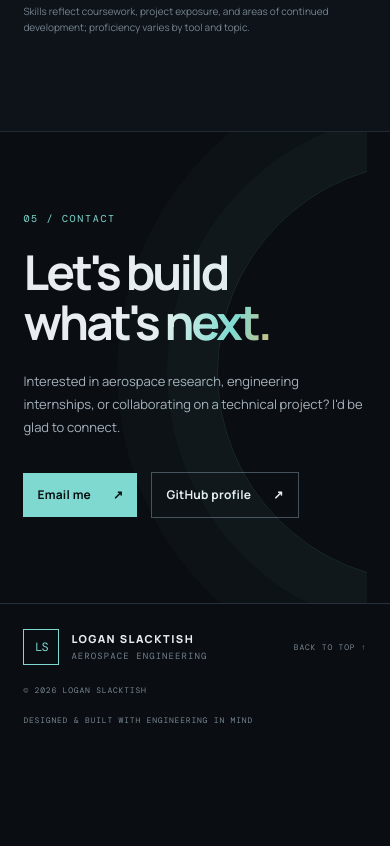
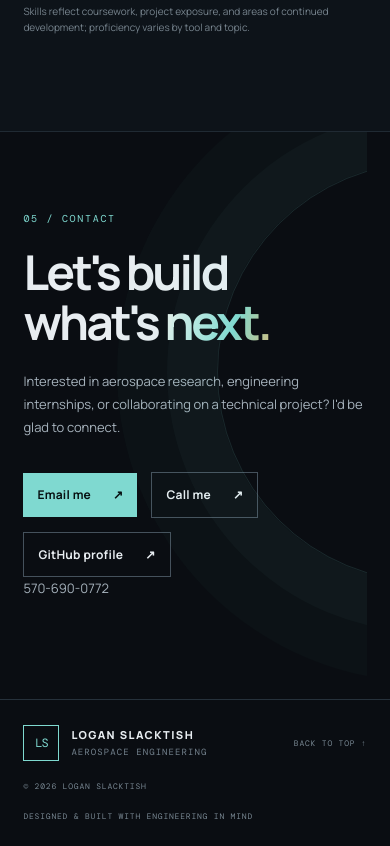
Before and after one commit to logoslack-1/ProjectPortfolio, a plain HTML site: page index.html in a window 390 px wide. Shown: the part 6218-7064 px from the top of the page. Before the commit the page ends 6968 px from the top, so only its background shows below. Drawn offline with nearby package versions, Linux system fonts and the light colour scheme.

Commit message:
Add clickable phone contact information

```diff
--- a/index.html
+++ b/index.html
@@ -91,7 +91,7 @@
 
     <section class="skills-section"><div class="section-wrap"><div class="eyebrow">04 / TECHNICAL TOOLKIT</div><h2>Tools of the trade<span class="accent">.</span></h2><div class="skills-grid"><div><h3>COMPUTATIONAL</h3><p>MATLAB <span>·</span> Numerical Methods <span>·</span> ODE Solvers <span>·</span> Data Analysis</p></div><div><h3>ENGINEERING ANALYSIS</h3><p>Statics <span>·</span> Mechanics of Materials <span>·</span> Orbital Mechanics <span>·</span> Fluid Mechanics</p></div><div><h3>DESIGN & HARDWARE</h3><p>SolidWorks <span>·</span> CAD <span>·</span> Arduino <span>·</span> Prototyping</p></div><div><h3>DEVELOPING SKILLS</h3><p>Finite Element Analysis <span>·</span> Computational Fluid Dynamics <span>·</span> Experimental Methods</p></div></div><p class="skills-footnote">Skills reflect coursework, project exposure, and areas of continued development; proficiency varies by tool and topic.</p></div></section>
 
-    <section class="contact-section section-wrap" id="contact"><div class="contact-orbit"></div><div class="eyebrow">05 / CONTACT</div><h2>Let's build<br>what's <span class="gradient-text">next.</span></h2><p>Interested in aerospace research, engineering internships, or collaborating on a technical project? I'd be glad to connect.</p><div class="contact-actions"><a class="button button-primary" href="mailto:LMS7854@psu.edu">Email me <span>↗</span></a><a class="button button-outline" href="https://github.com/logoslack-1" target="_blank" rel="noreferrer">GitHub profile <span>↗</span></a></div></section>
+    <section class="contact-section section-wrap" id="contact"><div class="contact-orbit"></div><div class="eyebrow">05 / CONTACT</div><h2>Let's build<br>what's <span class="gradient-text">next.</span></h2><p>Interested in aerospace research, engineering internships, or collaborating on a technical project? I'd be glad to connect.</p><div class="contact-actions"><a class="button button-primary" href="mailto:LMS7854@psu.edu">Email me <span>↗</span></a><a class="button button-outline" href="tel:+15706900772">Call me <span>↗</span></a><a class="button button-outline" href="https://github.com/logoslack-1" target="_blank" rel="noreferrer">GitHub profile <span>↗</span></a></div><p class="contact-phone">570-690-0772</p></section>
   </main>
   <footer class="footer"><a class="wordmark" href="#home"><span class="mark">LS</span><span>LOGAN SLACKTISH<span class="wordmark-sub">AEROSPACE ENGINEERING</span></span></a><span>DESIGNED & BUILT WITH ENGINEERING IN MIND</span><a href="#home">BACK TO TOP ↑</a><small>© <span id="year"></span> LOGAN SLACKTISH</small></footer>
 </body>
```
